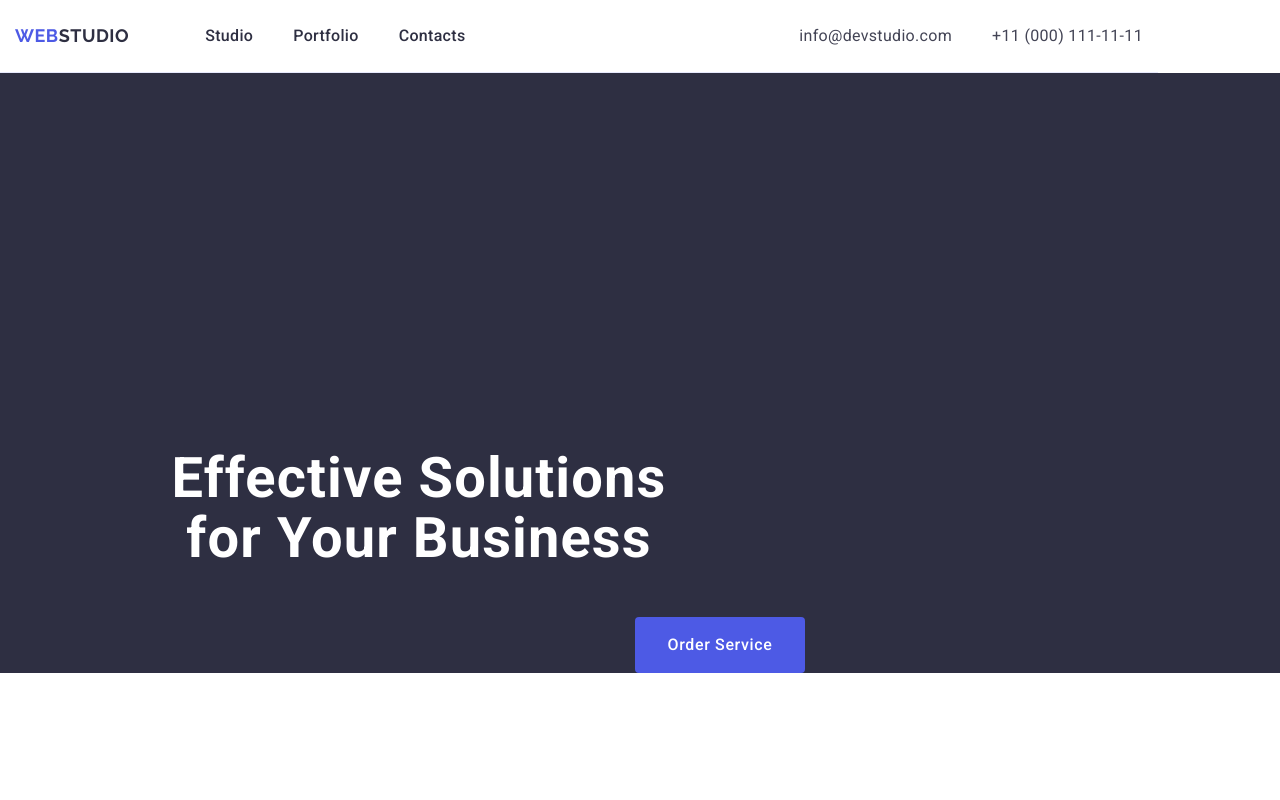
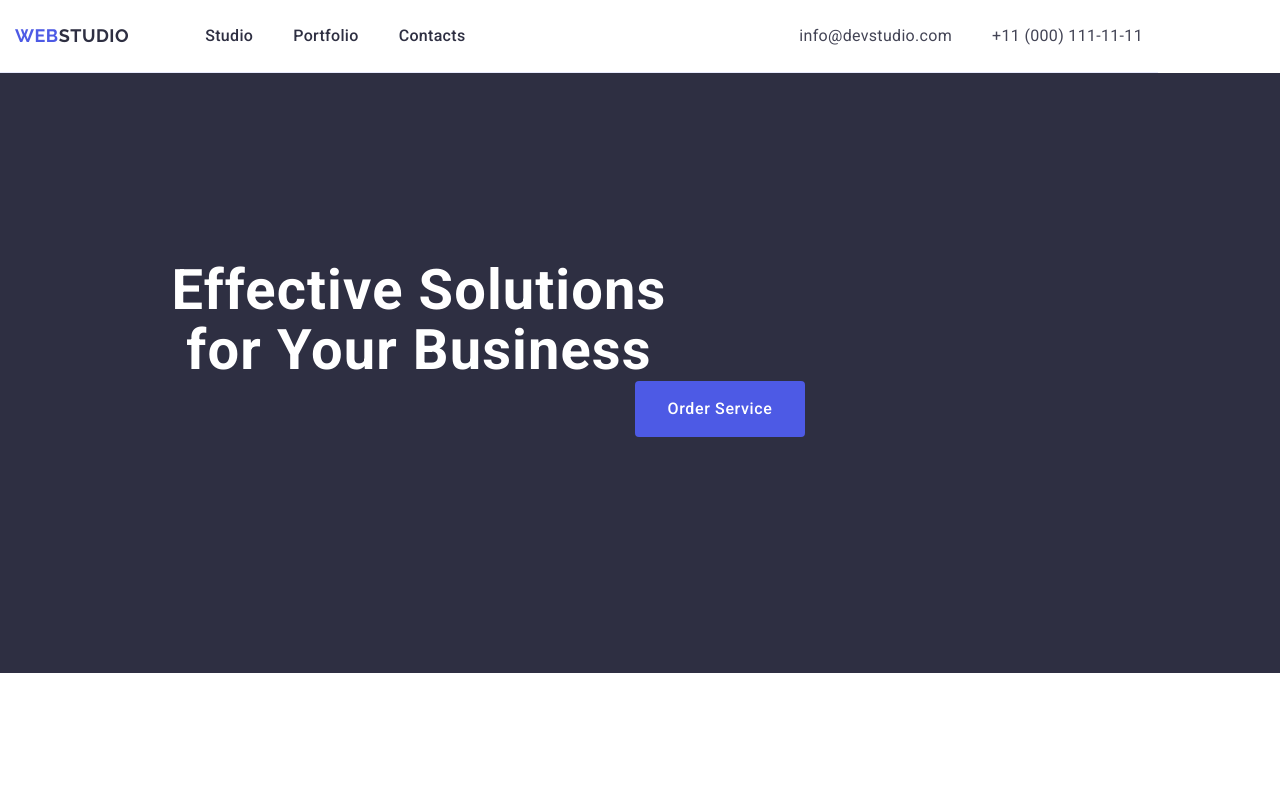
Before and after one commit to Lyubov9302/goit-markup-hw-03, a plain HTML site: page index.html in a window 1280 px wide. Shown: the top 800 px of the page. Drawn offline with nearby package versions, Linux system fonts and the light colour scheme.

Commit message:
updated again

```diff
--- a/css/styles.css
+++ b/css/styles.css
@@ -137,8 +137,6 @@ line-height: 1.07;
 text-align: center;
 letter-spacing: 0.02em;
 Color: #fff;
-margin-bottom: 48px;
-padding-top: 188px;
 max-width: 496px;
 }
 
```
